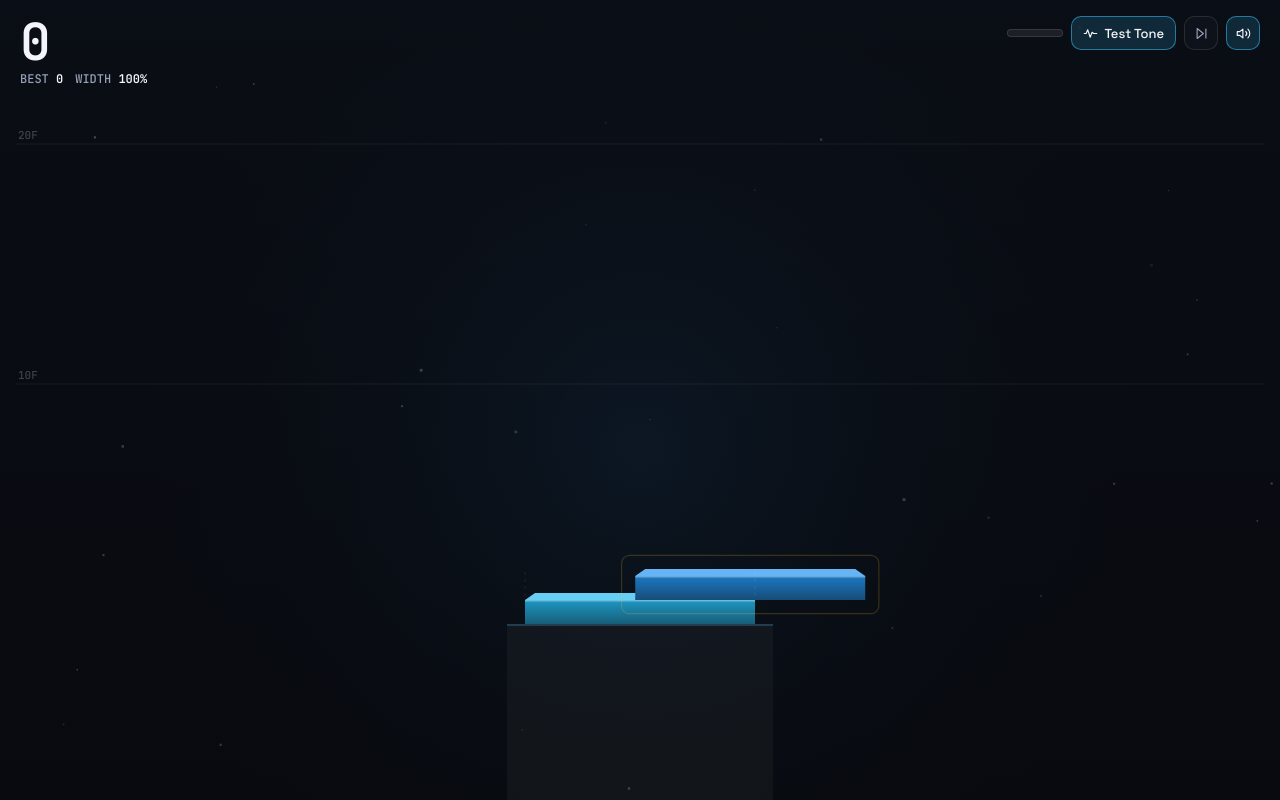
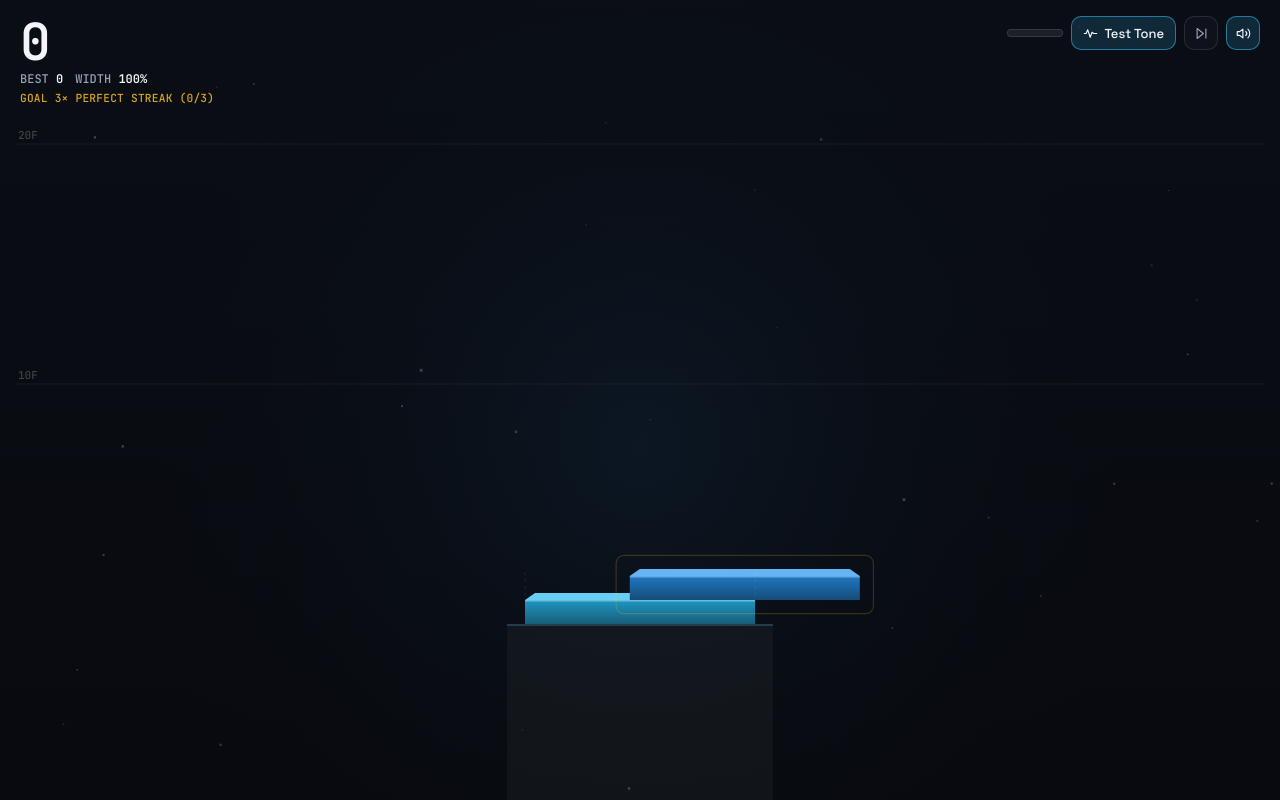
Before and after one commit to aa-blinov/precision-block-stack, a website built with Vite: page index.html in a window 1280 px wide. Both pictures are taken after a click on the button "Start with Test Tone". Built offline with nearby package versions, Linux system fonts and the light colour scheme; animation ran at ten frames a second.

Commit message:
Add BPM-scaled slab speed and dynamic run goals

```diff
--- a/index.html
+++ b/index.html
@@ -28,6 +28,7 @@
             <span>WIDTH <strong id="width-value">100%</strong></span>
             <span class="streak-pill" id="streak-pill" hidden>PERFECT ×<span id="streak-value">0</span></span>
           </div>
+          <div class="goal-line" id="goal-line" hidden></div>
         </div>
 
         <div class="audio-controls" role="group" aria-label="Audio reactivity controls">
--- a/src/audio.ts
+++ b/src/audio.ts
@@ -210,6 +210,10 @@ export class AudioEngine {
       name: track.name,
       bpm: track.bpm
     };
+  }
+
+  public getCurrentBpm(): number {
+    return TRACKS[this.trackIndex].bpm;
   }
 
   public nextTrack(): TrackInfo {
--- a/src/game.ts
+++ b/src/game.ts
@@ -10,6 +10,8 @@ export interface GameSnapshot {
   maxStreak: number;
   widthPct: number;
   accuracyPct: number;
+  goalLabel: string;
+  goalsCleared: number;
 }
 
 interface Slab {
@@ -75,6 +77,23 @@ const SLAB_HEIGHT = 24;
 const DEPTH_Y = 7;
 const PERFECT_TOLERANCE_PX = 5.2;
 
+interface RunGoal {
+  type: 'streak' | 'floor' | 'beat';
+  target: number;
+  bonus: number;
+  label: string;
+}
+
+const RUN_GOALS: RunGoal[] = [
+  { type: 'streak', target: 3, bonus: 3, label: '3× PERFECT STREAK' },
+  { type: 'floor', target: 12, bonus: 5, label: 'REACH 12F' },
+  { type: 'beat', target: 4, bonus: 5, label: '4 ON-BEAT DROPS' },
+  { type: 'streak', target: 5, bonus: 8, label: '5× PERFECT STREAK' },
+  { type: 'floor', target: 25, bonus: 10, label: 'REACH 25F' },
+  { type: 'beat', target: 10, bonus: 10, label: '10 ON-BEAT DROPS' },
+  { type: 'floor', target: 40, bonus: 15, label: 'REACH 40F' }
+];
+
 export class PrecisionStackGame {
   private readonly ctx: CanvasRenderingContext2D;
   private width = 0;
@@ -99,6 +118,9 @@ export class PrecisionStackGame {
   private maxStreak = 0;
   private totalDrops = 0;
   private perfectDrops = 0;
+  private onBeatDrops = 0;
+  private goalIndex = 0;
+  private goalsCleared = 0;
 
   private cameraY = 0;
   private targetCameraY = 0;
@@ -197,6 +219,9 @@ export class PrecisionStackGame {
     this.maxStreak = 0;
     this.totalDrops = 0;
     this.perfectDrops = 0;
+    this.onBeatDrops = 0;
+    this.goalIndex = 0;
+    this.goalsCleared = 0;
     this.audio.setTowerLevel(0);
     this.emitSnapshot();
   }
@@ -213,6 +238,9 @@ export class PrecisionStackGame {
     this.maxStreak = 0;
     this.totalDrops = 0;
     this.perfectDrops = 0;
+    this.onBeatDrops = 0;
+    this.goalIndex = 0;
+    this.goalsCleared = 0;
     this.passedBestLine = this.bestHeightFloors === 0;
     this.cameraY = 0;
     this.targetCameraY = 0;
@@ -233,7 +261,8 @@ export class PrecisionStackGame {
     const dir: 1 | -1 = levelIndex % 2 === 1 ? 1 : -1;
     const travelMargin = Math.max(100, this.baseWidth * 0.74);
     const startX = -dir * (top.width * 0.5 + travelMargin);
-    const speed = Math.min(520, 235 + levelIndex * 6.8);
+    const bpmScale = this.audio.mode === 'tone' ? Math.max(0.84, Math.min(1.18, this.audio.getCurrentBpm() / 120)) : 1;
+    const speed = Math.min(540, (235 + levelIndex * 6.8) * bpmScale);
     const hue = (196 + levelIndex * 11) % 360;
 
     this.active = {
@@ -257,6 +286,9 @@ export class PrecisionStackGame {
     const onBeat = this.audio.mode !== 'off' && this.audioMetrics.onBeat;
 
     this.totalDrops += 1;
+    if (onBeat) {
+      this.onBeatDrops += 1;
+    }
 
     // Perfect alignment
     if (Math.abs(delta) <= PERFECT_TOLERANCE_PX) {
@@ -416,6 +448,30 @@ export class PrecisionStackGame {
 
   private checkMilestones(worldY: number): void {
     const floors = this.stack.length - 1;
+    const activeGoal = RUN_GOALS[this.goalIndex % RUN_GOALS.length];
+    if (activeGoal) {
+      const progress =
+        activeGoal.type === 'streak'
+          ? this.streak
+          : activeGoal.type === 'floor'
+            ? floors
+            : this.onBeatDrops;
+      if (progress >= activeGoal.target) {
+        this.score += activeGoal.bonus;
+        this.goalsCleared += 1;
+        this.goalIndex += 1;
+        this.audio.playNewBest();
+        this.callouts.push({
+          x: 0,
+          y: worldY + SLAB_HEIGHT + 52,
+          text: `GOAL +${activeGoal.bonus}`,
+          color: '#34d399',
+          life: 0,
+          maxLife: 1.05
+        });
+      }
+    }
+
     if (this.score > this.best) {
       this.best = this.score;
       this.saveInt(BEST_STORAGE_KEY, this.best);
@@ -458,6 +514,16 @@ export class PrecisionStackGame {
     const top = this.stack[this.stack.length - 1];
     const widthPct = top ? Math.max(1, Math.round((top.width / this.baseWidth) * 100)) : 100;
     const accuracyPct = this.totalDrops > 0 ? Math.round((this.perfectDrops / this.totalDrops) * 100) : 0;
+    const floors = Math.max(0, this.stack.length - 1);
+    const goal = RUN_GOALS[this.goalIndex % RUN_GOALS.length];
+    const progress =
+      goal.type === 'streak'
+        ? this.streak
+        : goal.type === 'floor'
+          ? floors
+          : this.onBeatDrops;
+    const goalLabel = `${goal.label} (${Math.min(progress, goal.target)}/${goal.target})`;
+
     this.onSnapshot({
       phase: this.phase,
       score: this.score,
@@ -465,7 +531,9 @@ export class PrecisionStackGame {
       streak: this.streak,
       maxStreak: this.maxStreak,
       widthPct,
-      accuracyPct
+      accuracyPct,
+      goalLabel,
+      goalsCleared: this.goalsCleared
     });
   }
 
--- a/src/main.ts
+++ b/src/main.ts
@@ -8,6 +8,7 @@ const bestEl = document.getElementById('best-value') as HTMLElement;
 const widthEl = document.getElementById('width-value') as HTMLElement;
 const streakPillEl = document.getElementById('streak-pill') as HTMLElement;
 const streakEl = document.getElementById('streak-value') as HTMLElement;
+const goalLineEl = document.getElementById('goal-line') as HTMLElement;
 
 const meterBarEl = document.getElementById('meter-bar') as HTMLElement;
 const trackToastEl = document.getElementById('track-toast') as HTMLElement;
@@ -63,6 +64,13 @@ const game = new PrecisionStackGame(
       streakPillEl.hidden = false;
     } else {
       streakPillEl.hidden = true;
+    }
+
+    if (snap.phase === 'playing') {
+      goalLineEl.textContent = `GOAL ${snap.goalLabel}`;
+      goalLineEl.hidden = false;
+    } else {
+      goalLineEl.hidden = true;
     }
 
     overlayStart.hidden = snap.phase !== 'ready';
--- a/src/style.css
+++ b/src/style.css
@@ -111,6 +111,14 @@ body {
   border: 1px solid rgba(52, 211, 153, 0.4);
   color: var(--good);
   font-weight: 600;
+}
+
+.goal-line {
+  font-family: var(--font-mono);
+  font-size: 0.7rem;
+  font-variant-numeric: tabular-nums;
+  color: rgba(251, 191, 36, 0.86);
+  letter-spacing: 0.02em;
 }
 
 .audio-controls {
```
